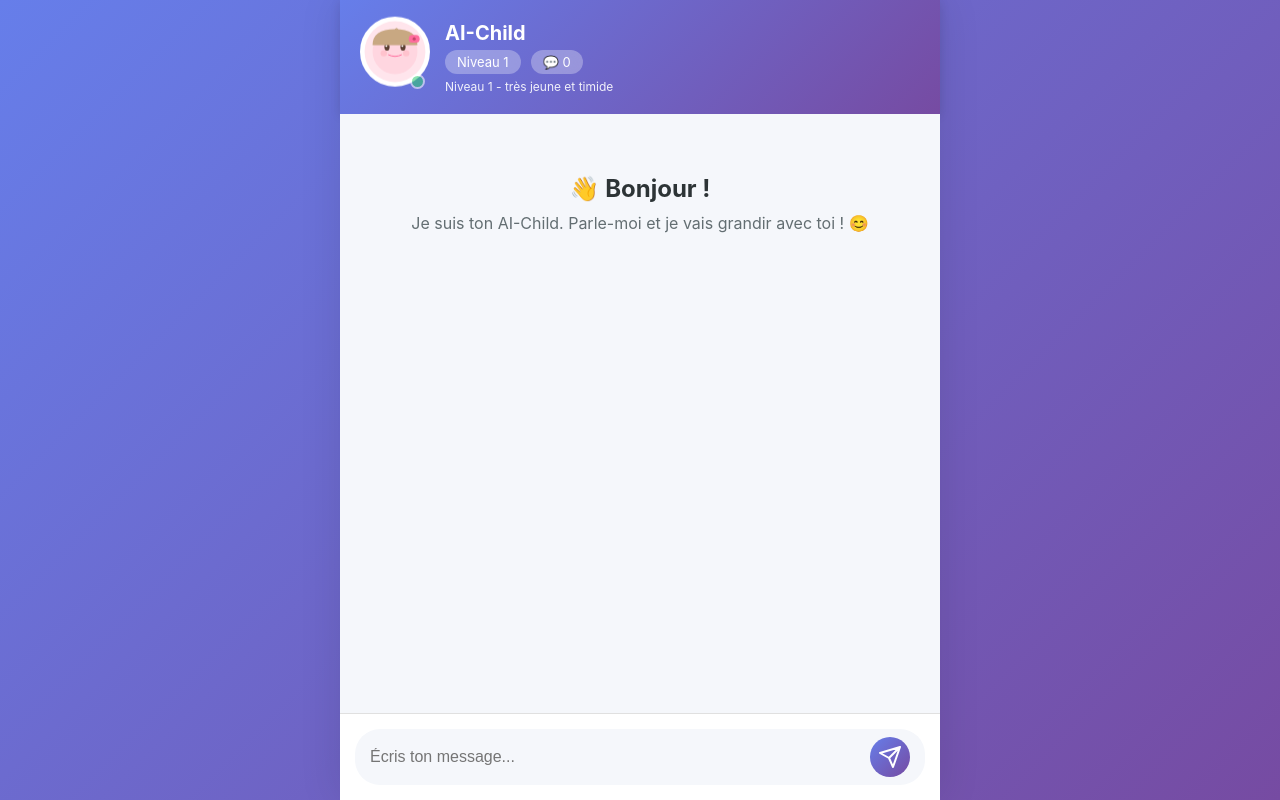
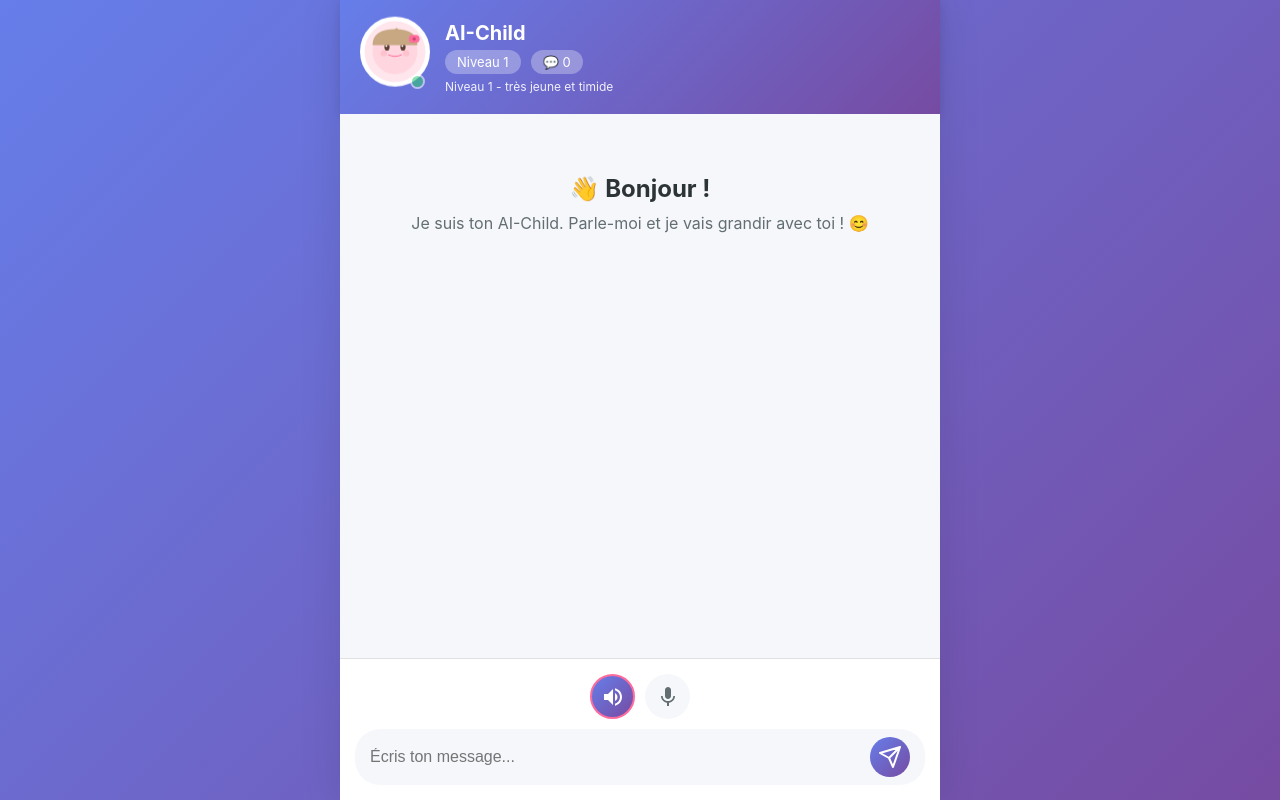
Before and after one commit to FeriusDMS/Ai-child, a Flask app: page / in a window 1280 px wide. Run offline with Flask 3, Linux system fonts and the light colour scheme.

Commit message:
FEAT(voice): WIP automaticaly use the Hortense default voice when the AI'll speak

```diff
--- a/web/static/app.js
+++ b/web/static/app.js
@@ -5,6 +5,8 @@ const API_BASE = window.location.origin;
 const chatContainer = document.getElementById('chatContainer');
 const userInput = document.getElementById('userInput');
 const sendBtn = document.getElementById('sendBtn');
+const voiceBtn = document.getElementById('voiceBtn');
+const micBtn = document.getElementById('micBtn');
 const levelEl = document.getElementById('level');
 const interactionsEl = document.getElementById('interactions');
 const descriptionEl = document.getElementById('description');
@@ -12,21 +14,179 @@ const avatar = document.getElementById('avatar');
 
 // State
 let isTyping = false;
+let voiceEnabled = true;  // Activé par défaut
+let isListening = false;
+
+// Speech Synthesis (Text-to-Speech)
+let synth = window.speechSynthesis;
+let selectedVoice = null;
+
+// Speech Recognition (Speech-to-Text)
+let recognition = null;
+if ('webkitSpeechRecognition' in window || 'SpeechRecognition' in window) {
+    const SpeechRecognition = window.SpeechRecognition || window.webkitSpeechRecognition;
+    recognition = new SpeechRecognition();
+    recognition.lang = 'fr-FR';
+    recognition.continuous = false;
+    recognition.interimResults = false;
+}
 
 // Initialize
 document.addEventListener('DOMContentLoaded', () => {
     loadStats();
+    loadVoices();
     userInput.focus();
+
+    // Activer le bouton voix par défaut
+    voiceBtn.classList.add('active');
 
     // Event listeners
     sendBtn.addEventListener('click', sendMessage);
+    voiceBtn.addEventListener('click', toggleVoice);
+    micBtn.addEventListener('click', toggleListening);
+
     userInput.addEventListener('keypress', (e) => {
         if (e.key === 'Enter' && !e.shiftKey) {
             e.preventDefault();
             sendMessage();
         }
     });
+
+    // Load voices when they're ready
+    if (synth.onvoiceschanged !== undefined) {
+        synth.onvoiceschanged = loadVoices;
+    }
+
+    // Setup speech recognition
+    if (recognition) {
+        recognition.onresult = (event) => {
+            const transcript = event.results[0][0].transcript;
+            userInput.value = transcript;
+            sendMessage();
+        };
+
+        recognition.onerror = (event) => {
+            console.error('Erreur reconnaissance vocale:', event.error);
+            stopListening();
+        };
+
+        recognition.onend = () => {
+            stopListening();
+        };
+    } else {
+        // Désactiver le bouton micro si non supporté
+        micBtn.disabled = true;
+        micBtn.style.opacity = '0.3';
+    }
 });
+
+// Load available voices
+function loadVoices() {
+    const voices = synth.getVoices();
+
+    // Priorité: voix française féminine/enfantine
+    const preferredVoices = [
+        'Google français',
+        'Microsoft Julie',
+        'Microsoft Hortense',
+        'Amelie',
+        'Thomas',
+        'fr-FR',
+        'French'
+    ];
+
+    // Chercher une voix féminine française
+    for (let pref of preferredVoices) {
+        selectedVoice = voices.find(voice =>
+            voice.name.includes(pref) ||
+            voice.lang.includes('fr')
+        );
+        if (selectedVoice) break;
+    }
+
+    // Fallback: première voix française disponible
+    if (!selectedVoice) {
+        selectedVoice = voices.find(voice => voice.lang.startsWith('fr')) || voices[0];
+    }
+
+    console.log('Voix sélectionnée:', selectedVoice?.name);
+}
+
+// Toggle voice on/off
+function toggleVoice() {
+    voiceEnabled = !voiceEnabled;
+    voiceBtn.classList.toggle('active', voiceEnabled);
+
+    if (!voiceEnabled) {
+        synth.cancel(); // Stop speaking
+    }
+}
+
+// Speak text
+function speak(text) {
+    if (!voiceEnabled || !synth) return;
+
+    // Cancel any ongoing speech
+    synth.cancel();
+
+    const utterance = new SpeechSynthesisUtterance(text);
+    utterance.voice = selectedVoice;
+    utterance.rate = 1.1; // Un peu plus rapide pour sonner plus jeune
+    utterance.pitch = 1.3; // Voix plus aiguë pour sonner enfantine
+    utterance.volume = 1;
+    utterance.lang = 'fr-FR';
+
+    // Animation de l'avatar pendant qu'il parle
+    utterance.onstart = () => {
+        avatar.style.transform = 'scale(1.05)';
+    };
+
+    utterance.onend = () => {
+        avatar.style.transform = 'scale(1)';
+    };
+
+    synth.speak(utterance);
+}
+
+// Toggle listening (Speech-to-Text)
+function toggleListening() {
+    if (!recognition) return;
+
+    if (isListening) {
+        stopListening();
+    } else {
+        startListening();
+    }
+}
+
+function startListening() {
+    if (!recognition || isListening) return;
+
+    isListening = true;
+    micBtn.classList.add('recording');
+    userInput.placeholder = '🎤 Parle maintenant...';
+
+    try {
+        recognition.start();
+    } catch (e) {
+        console.error('Erreur démarrage reconnaissance:', e);
+        stopListening();
+    }
+}
+
+function stopListening() {
+    if (!recognition || !isListening) return;
+
+    isListening = false;
+    micBtn.classList.remove('recording');
+    userInput.placeholder = 'Écris ton message...';
+
+    try {
+        recognition.stop();
+    } catch (e) {
+        // Ignore errors when stopping
+    }
+}
 
 // Load AI stats
 async function loadStats() {
@@ -87,6 +247,9 @@ async function sendMessage() {
 
         // Add AI response
         addMessage(data.response, 'ai');
+
+        // Make AI speak the response
+        speak(data.response);
 
         // Update stats
         levelEl.textContent = data.level;
--- a/web/static/style.css
+++ b/web/static/style.css
@@ -204,6 +204,48 @@ body {
     border-top: 1px solid #e0e0e0;
 }
 
+.controls-row {
+    display: flex;
+    gap: 10px;
+    margin-bottom: 10px;
+    justify-content: center;
+}
+
+.control-btn {
+    background: var(--chat-bg);
+    border: 2px solid transparent;
+    width: 45px;
+    height: 45px;
+    border-radius: 50%;
+    display: flex;
+    align-items: center;
+    justify-content: center;
+    cursor: pointer;
+    color: var(--text-light);
+    transition: all 0.3s;
+}
+
+.control-btn:active {
+    transform: scale(0.95);
+}
+
+.control-btn.active {
+    background: var(--bg-gradient);
+    color: white;
+    border-color: var(--primary-color);
+}
+
+.control-btn.recording {
+    background: #e74c3c;
+    color: white;
+    animation: pulse-mic 1.5s infinite;
+}
+
+@keyframes pulse-mic {
+    0%, 100% { transform: scale(1); }
+    50% { transform: scale(1.1); }
+}
+
 .input-wrapper {
     display: flex;
     gap: 10px;
--- a/web/templates/index.html
+++ b/web/templates/index.html
@@ -36,6 +36,18 @@
 
         <!-- Zone de saisie -->
         <div class="input-container">
+            <div class="controls-row">
+                <button id="voiceBtn" class="control-btn" title="Activer/Désactiver la voix">
+                    <svg width="24" height="24" viewBox="0 0 24 24" fill="currentColor">
+                        <path d="M3 9v6h4l5 5V4L7 9H3zm13.5 3c0-1.77-1.02-3.29-2.5-4.03v8.05c1.48-.73 2.5-2.25 2.5-4.02zM14 3.23v2.06c2.89.86 5 3.54 5 6.71s-2.11 5.85-5 6.71v2.06c4.01-.91 7-4.49 7-8.77s-2.99-7.86-7-8.77z"/>
+                    </svg>
+                </button>
+                <button id="micBtn" class="control-btn" title="Parler au lieu d'écrire">
+                    <svg width="24" height="24" viewBox="0 0 24 24" fill="currentColor">
+                        <path d="M12 14c1.66 0 2.99-1.34 2.99-3L15 5c0-1.66-1.34-3-3-3S9 3.34 9 5v6c0 1.66 1.34 3 3 3zm5.3-3c0 3-2.54 5.1-5.3 5.1S6.7 14 6.7 11H5c0 3.41 2.72 6.23 6 6.72V21h2v-3.28c3.28-.48 6-3.3 6-6.72h-1.7z"/>
+                    </svg>
+                </button>
+            </div>
             <div class="input-wrapper">
                 <input
                     type="text"
```
